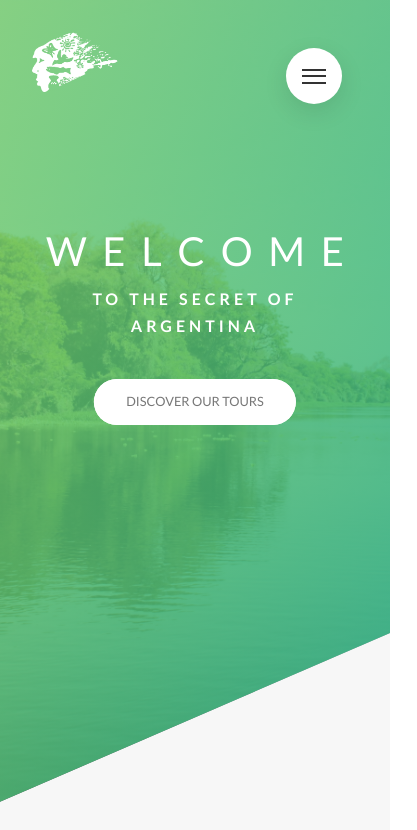
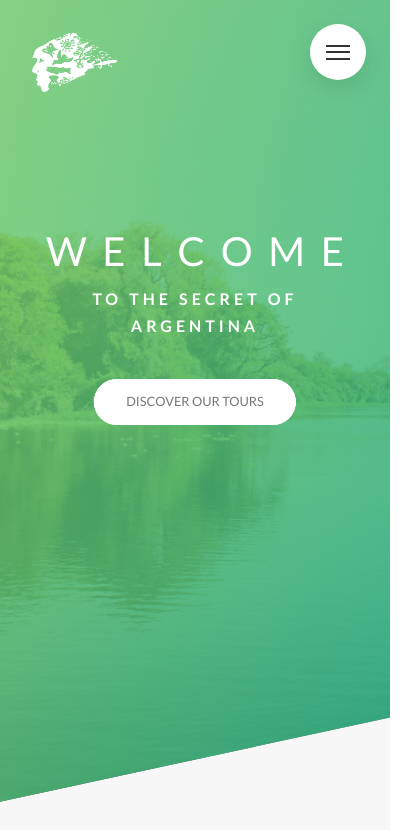
Before and after one commit to Alejandro-Cardozo/the-secret-of-argentina, a website: page index.html in a window 390 px wide. Shown: the top 830 px of the page, 417 px wide, since content can reach past the window. Drawn offline with Linux system fonts and the light colour scheme.

Commit message:
responsive layouts

```diff
--- a/sass/abstracts/_variables.scss
+++ b/sass/abstracts/_variables.scss
@@ -25,4 +25,5 @@ $default-font-size: 1.6rem;
 // GRID
 $grid-width: 114rem;
 $gutter-vertical: 8rem;
+$gutter-vertical-small: 6rem;
 $gutter-horizontal: 6rem;
--- a/sass/layouts/__navigation.scss
+++ b/sass/layouts/__navigation.scss
@@ -16,6 +16,16 @@
     box-shadow: 0 1rem 3rem rgba($color-black, .1);
     text-align: center;
     cursor: pointer;
+
+    @include respond(tab-port) {
+      top: 4rem;
+      right: 4rem;
+    }
+
+    @include respond(phone) {
+      top: 3rem;
+      right: 3rem;
+    }
   }
 
   &__background {
@@ -29,6 +39,16 @@
     background-image: radial-gradient($color-primary-light, $color-primary-dark);
     transition: transform .8s cubic-bezier(0.87, 0, 0.13, 1);
     //transform: scale(80);
+
+    @include respond(tab-port) {
+      top: 4.5rem;
+      right: 4.5rem;
+    }
+
+    @include respond(phone) {
+      top: 3.5rem;
+      right: 3.5rem;
+    }
   }
 
   &__nav {
--- a/sass/layouts/_footer.scss
+++ b/sass/layouts/_footer.scss
@@ -3,6 +3,10 @@
   padding: 10rem 0;
   font-size: 1.4rem;
   color: $color-grey-light-1;
+
+  @include respond(tab-port) {
+    padding: 8rem 0;
+  }
 
   &__logo-box {
     text-align: center;
@@ -18,6 +22,11 @@
     border-top: 1px solid $color-grey-dark;
     padding-top: 2rem;
     display: inline-block;
+
+    @include respond(tab-port) {
+      width: 100%;
+      text-align: center;
+    }
   }
 
   &__list {
@@ -56,5 +65,10 @@
     padding-top: 2rem;
     width: 85%;
     float: right;
+
+    @include respond(tab-port) {
+      width: 100%;
+      float: none;
+    }
   }
 }
--- a/sass/layouts/_grid.scss
+++ b/sass/layouts/_grid.scss
@@ -2,8 +2,17 @@
   max-width: $grid-width;
   margin: 0 auto;
 
+  @include respond(tab-port) {
+    max-width: 50rem;
+    padding: 0 3rem;
+  }
+
   &:not(:last-child) {
     margin-bottom: $gutter-vertical;
+
+    @include respond(tab-port) {
+      margin-bottom: $gutter-vertical-small;
+    }
   }
 
   @include clearfix;
@@ -14,6 +23,15 @@
 
     &:not(:last-child) {
       margin-right: $gutter-horizontal;
+
+      @include respond(tab-port) {
+        margin-right: 0;
+        margin-bottom: $gutter-vertical-small;
+      }
+    }
+
+    @include respond(tab-port) {
+      width: 100% !important;
     }
   }
 
--- a/sass/layouts/_header.scss
+++ b/sass/layouts/_header.scss
@@ -12,6 +12,11 @@
 
   -webkit-clip-path: polygon(0 0, 100% 0, 100% 75vh, 0 100%);
   clip-path: polygon(0 0, 100% 0, 100% 75vh, 0 100%);
+
+  @include respond(phone) {
+    -webkit-clip-path: polygon(0 0, 100% 0, 100% 85vh, 0 100%);
+    clip-path: polygon(0 0, 100% 0, 100% 85vh, 0 100%);
+  }
 
   &__logo-box {
     position: absolute;
```
Also changed, not shown: css/style.css.
